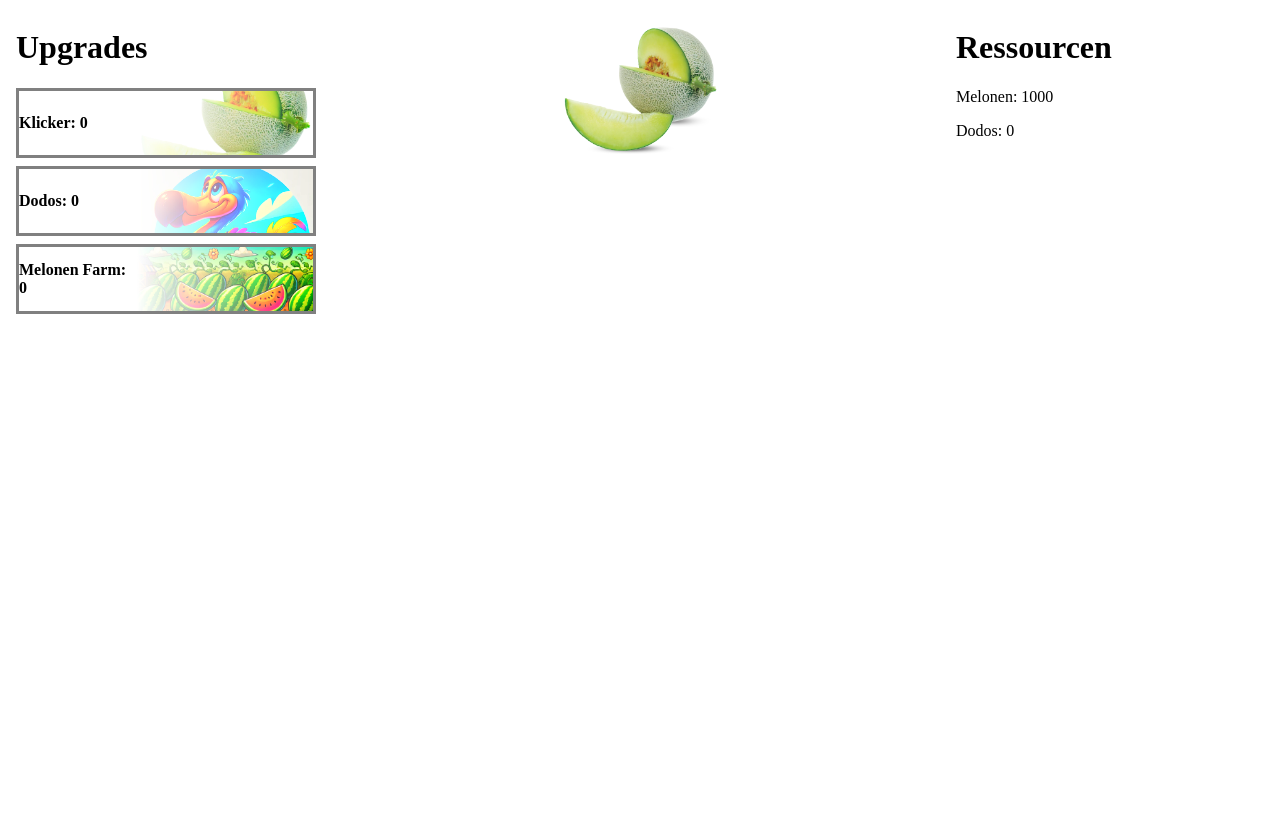
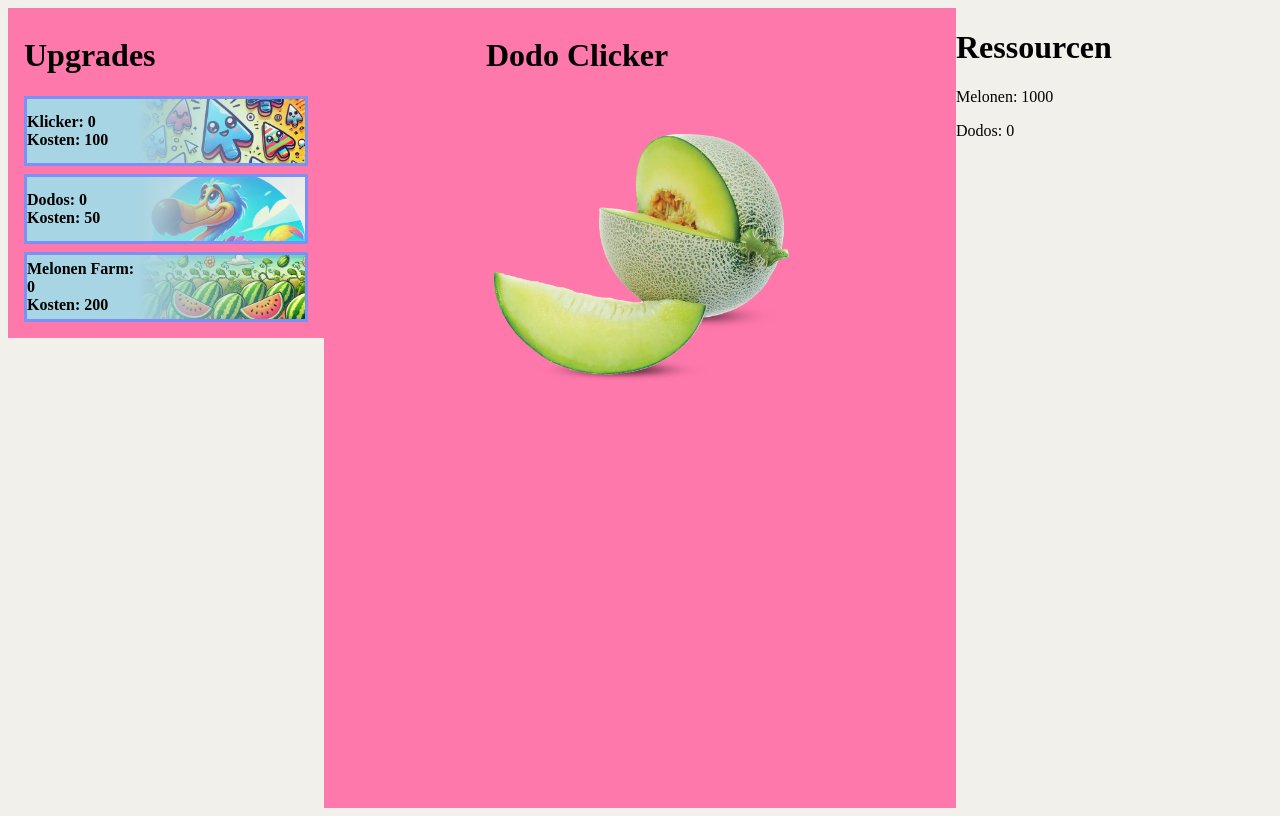
Before and after one commit to Domeimeie/DodoVFrontend, a Vue app: page / in a window 1280 px wide. Built offline with nearby package versions, Linux system fonts and the light colour scheme.

Commit message:
Restructure

```diff
--- a/index.html
+++ b/index.html
@@ -6,7 +6,7 @@
     <meta name="viewport" content="width=device-width, initial-scale=1.0">
     <title>Dodo Clicker</title>
   </head>
-  <body>
+  <body style="background-color: #F2F0EA ">
     <div id="app"></div>
     <script type="module" src="/src/main.js"></script>
   </body>
--- a/src/App.vue
+++ b/src/App.vue
@@ -17,14 +17,18 @@
 <script lang="ts" setup>
 
   import UpgradeList from './components/villageView/UpgradeList.vue';
-  import RessourceList from './components/villageView/RessourceList.vue';
+  import RessourceList from './components/villageView/ResourceList.vue';
   import Clicker from './components/villageView/Clicker.vue';
 </script>
 
 <style scoped>
-.my-grid {
-  display: grid;
-  grid-template-columns: 1fr 2fr 1fr;
-  height: 100vh;
-}
+  .my-grid {
+    display: grid;
+    grid-template-columns: 1fr 2fr 1fr;
+    height: 100vh;
+  }
+
+  p {
+    font-family: Arial, Helvetica, sans-serif;
+  }
 </style>
--- a/src/components/props/Upgrades.vue
+++ b/src/components/props/Upgrades.vue
@@ -1,6 +1,9 @@
 <template>
     <div class="upgrade" :class="isUpgradeActive()" @click="click">
+        <div class="text-container">
             <p>{{ name }}: {{ amount }}</p>
+            <p>Kosten: {{ props.upgradeCost }}</p>
+        </div>
             <img :src="image"/>
     </div>
 </template>
@@ -32,7 +35,8 @@
         height: 8vh;
         background-size: cover;
         border: solid;
-        border-color: grey;
+        border-color: rgb(123, 145, 245);
+        background-color: #A8D5E3;
         filter:saturate(0%);
         display: flex;
         align-items: center;
@@ -41,12 +45,16 @@
 
     .upgradeActive{
         cursor: pointer;
-        filter:saturate(200%);
+        filter:saturate(100%);
     }
 
     .upgradeActive:hover{
         opacity: 0.5;
         filter:saturate(200%);
+    }
+
+    .upgradeActive:active{
+        filter: brightness(85%)
     }
 
     .upgrade img{
--- a/src/components/villageView/Clicker.vue
+++ b/src/components/villageView/Clicker.vue
@@ -1,5 +1,6 @@
 <template>
     <div class="clicker">
+        <h1>Dodo Clicker</h1>
         <img :src="melonImage" alt="My Image" @click="updateMelonInStore"/>
     </div>
 </template>
@@ -7,7 +8,7 @@
 
 <script setup>
     import melonImage from '@/assets/melon.webp';
-    import { useMelonStore } from '@/components/stores/RessourceStores.js';
+    import { useMelonStore } from '@/components/stores/ResourceStores.js';
     import { useClickerStore } from '@/components/stores/UpgradeStores.js';
 
     const clickIncrement = useClickerStore();
@@ -21,10 +22,10 @@
 
 <style scoped>
     .clicker{
-        display: block;
         margin-left: auto;
         margin-right: auto;
-        width: 50%;
+        background-color: #FF78AC;
+        padding: 1vh;
     }
 
     .clicker img{
@@ -32,5 +33,24 @@
         margin-left: auto;
         margin-right: auto;
         width: 50%;
+        cursor: pointer;
     }
+
+    .clicker img:hover{
+        opacity: 0.5;
+        filter:saturate(200%);
+    }
+
+    .clicker img:active{
+        filter: brightness(85%)
+    }
+
+    .clicker h1{
+        display: block;
+        margin-left: auto;
+        margin-right: auto;
+        width: 50%;
+    }
+
+
 </style>
--- a/src/components/villageView/RessourceList.vue
+++ b/src/components/villageView/ResourceList.vue
@@ -1,15 +1,17 @@
 <template>
-    <h1>Ressourcen</h1>
-    <Ressource :name="'Melonen'" :amount=melonStore.melon />
-    <Ressource :name="'Dodos'" :amount=dodoStore.dodo />
+    <div class="ressources">
+        <h1>Ressourcen</h1>
+        <Ressource :name="'Melonen'" :amount=melonStore.melon />
+        <Ressource :name="'Dodos'" :amount=dodoStore.dodo />
+    </div>
 </template>
 
 <script setup>
 
     import {onMounted, onUnmounted } from 'vue';
-    import Ressource from '../props/Ressource.vue'
-    import { useMelonStore } from '@/components/stores/RessourceStores.js';
-    import { useDodoStore } from '@/components/stores/RessourceStores.js';
+    import Ressource from '../props/Resource.vue'
+    import { useMelonStore } from '@/components/stores/ResourceStores.js';
+    import { useDodoStore } from '@/components/stores/ResourceStores.js';
     import { useMelonFieldStore } from '@/components/stores/UpgradeStores.js';
 
     const incrementAmount = 1;
--- a/src/components/villageView/UpgradeList.vue
+++ b/src/components/villageView/UpgradeList.vue
@@ -1,24 +1,26 @@
 <template>
-    <h1>Upgrades</h1>
-    <Ressource :name="'Klicker'" :amount=clickerStore.clicker :image=clickerImage :upgradeCost=clickerBaseUpgradeCost*(clickerStore.clicker+1) :availableCost=melonStore.melon @upgrade="upgradeClicker"/>
-    <Ressource :name="'Dodos'" :amount=dodoStore.dodo :image=dodoImage :upgradeCost=dodoBaseUpgradeCost :availableCost=melonStore.melon @upgrade="upgradeDodo"/>
-    <Ressource :name="'Melonen Farm'" :amount=melonFieldStore.melonField :image=melonFieldImage :upgradeCost=melonFieldBaseUpgradeCost*(melonFieldStore.melonField+1) :availableCost=melonStore.melon @upgrade="upgradeMelonFarm"/>
+    <div class="upgrades">
+        <h1>Upgrades</h1>
+        <Ressource :name="'Klicker'" :amount=clickerStore.clicker :image=clickerImage :upgradeCost=clickerBaseUpgradeCost*(clickerStore.clicker+1) :availableCost=melonStore.melon @upgrade="upgradeClicker"/>
+        <Ressource :name="'Dodos'" :amount=dodoStore.dodo :image=dodoImage :upgradeCost=dodoBaseUpgradeCost :availableCost=melonStore.melon @upgrade="upgradeDodo"/>
+        <Ressource :name="'Melonen Farm'" :amount=melonFieldStore.melonField :image=melonFieldImage :upgradeCost=melonFieldBaseUpgradeCost*(melonFieldStore.melonField+1) :availableCost=melonStore.melon @upgrade="upgradeMelonFarm"/>
+    </div>
 </template>
 
 
 <script setup>
     import Ressource from '../props/Upgrades.vue'
-    import { useClickerStore } from '@/components/stores/UpgradeStores.js';
-    import { useMelonFieldStore } from '@/components/stores/UpgradeStores.js';
-    import { useMelonStore } from '@/components/stores/RessourceStores.js';
-    import { useDodoStore } from '@/components/stores/RessourceStores.js';
-    import clickerImage from '@/assets/melon.webp';
+    import { useClickerStore, useMelonFieldStore } from '@/components/stores/UpgradeStores.js';
+    import { useMelonStore, useDodoStore } from '@/components/stores/ResourceStores.js';
+    import clickerImage from '@/assets/cursor.webp';
     import dodoImage from '@/assets/dodo.webp';
     import melonFieldImage from '@/assets/melonField.webp';
 
+    //Setup Base Upgrade Costs
     const clickerBaseUpgradeCost=100;
     const dodoBaseUpgradeCost=50;
     const melonFieldBaseUpgradeCost=200;
+
     const melonStore = useMelonStore();
 
     const clickerStore = useClickerStore();
@@ -49,6 +51,11 @@
 
 
 <style scoped>
+    .upgrades {
+        background-color: #FF78AC;
+        padding: 1vh;
+    }
+
     h1{
         padding-left: 1vh;
     }
```
Also changed, not shown: src/components/events/events.vue (deleted, +0 -40 lines), src/components/if-for-slot/ifForSlot.vue (deleted, +0 -21 lines), src/components/templateRefs/templateRefs.vue (deleted, +0 -29 lines), src/assets/cursor.webp (added), src/components/props/Resource.vue (renamed from src/components/props/Ressource.vue), src/components/stores/ResourceStores.js (renamed from src/components/stores/RessourceStores.js).
